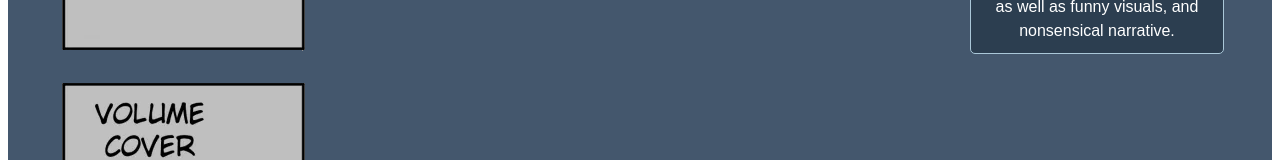
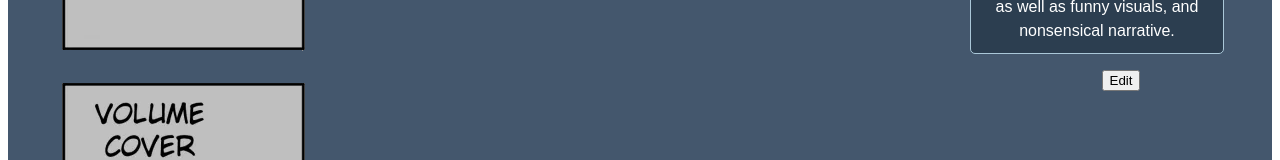
Before and after one commit to OscarCawley/grit-comic, a React (Create React App) app: page /chapters in a window 1280 px wide. Shown: the part 559-719 px from the top of the page. Built offline with nearby package versions, Linux system fonts and the light colour scheme; no server answers; the HTML template or start-up script is replaced by a standard one.

Commit message:
Refactor Chapters component to enable editable story description with dynamic updates and improve styling for better user experience.

```diff
--- a/src/data.js
+++ b/src/data.js
@@ -5,7 +5,11 @@ const chapters = [
     {title: "Chapter 2: Goo Goo Ga Ga", pages: importAll(require.context('./assets/chapters/chapter2', false, /\.(jpg)$/))},
 ];
 
-const storyDescription = 'Italian brainrot is an Internet meme that emerged in early 2025, characterized by absurd photos of AI-generated creatures with pseudo-Italian names.[1][2] The phenomenon quickly spread across social media platforms such as TikTok and Instagram, thanks to its combination of synthesized "Italian" voiceovers, grotesque as well as funny visuals, and nonsensical narrative.'
+let storyDescription = 'Italian brainrot is an Internet meme that emerged in early 2025, characterized by absurd photos of AI-generated creatures with pseudo-Italian names.[1][2] The phenomenon quickly spread across social media platforms such as TikTok and Instagram, thanks to its combination of synthesized "Italian" voiceovers, grotesque as well as funny visuals, and nonsensical narrative.'
+
+export const updateStoryDescription = (newDescription) => {
+    storyDescription = newDescription;
+};
 
 export default chapters;
 export { storyDescription };
--- a/src/pages/Chapters/Chapters.css
+++ b/src/pages/Chapters/Chapters.css
@@ -65,7 +65,7 @@
     align-items: center; /* Center content horizontally */
 }
 
-.description p {
+.textbox {
     width: auto;
     max-width: 300px;
     padding: 10px;
--- a/src/pages/Chapters/Chapters.js
+++ b/src/pages/Chapters/Chapters.js
@@ -1,13 +1,21 @@
 import React, { useState } from 'react';
 import './Chapters.css';
-import chapters, { storyDescription } from '../../data.js';
+import chapters, { storyDescription, updateStoryDescription } from '../../data.js';
 import volumeCover from '../../assets/volume-cover.png';
 
 const Chapters = () => {
-    const [description, setDescription] = useState('');
+    const [description, setDescription] = useState(storyDescription);
+    const [isEditable, setIsEditable] = useState(false);
+
+    const isAuthorized = true;
+
+    const handleEditClick = () => {
+        setIsEditable(!isEditable);
+    };
 
     const handleDescriptionChange = (e) => {
         setDescription(e.target.value);
+        updateStoryDescription(e.target.value); // change when database is implemented
     }
 
 
@@ -27,7 +35,21 @@ const Chapters = () => {
                 ))}
             </ul>
             <div className='description'>
-                <p>{storyDescription}</p>
+            {isEditable ? (
+                    <textarea className='textbox'
+                        value={description}
+                        onChange={handleDescriptionChange}
+                        rows="4"
+                        cols="50"
+                    />
+                ) : (
+                    <p className='textbox'>{description}</p>
+                )}
+                {isAuthorized && (
+                    <button onClick={handleEditClick}>
+                        {isEditable ? 'Save' : 'Edit'}
+                    </button>
+                )}
             </div>
         </div>
     );
```
